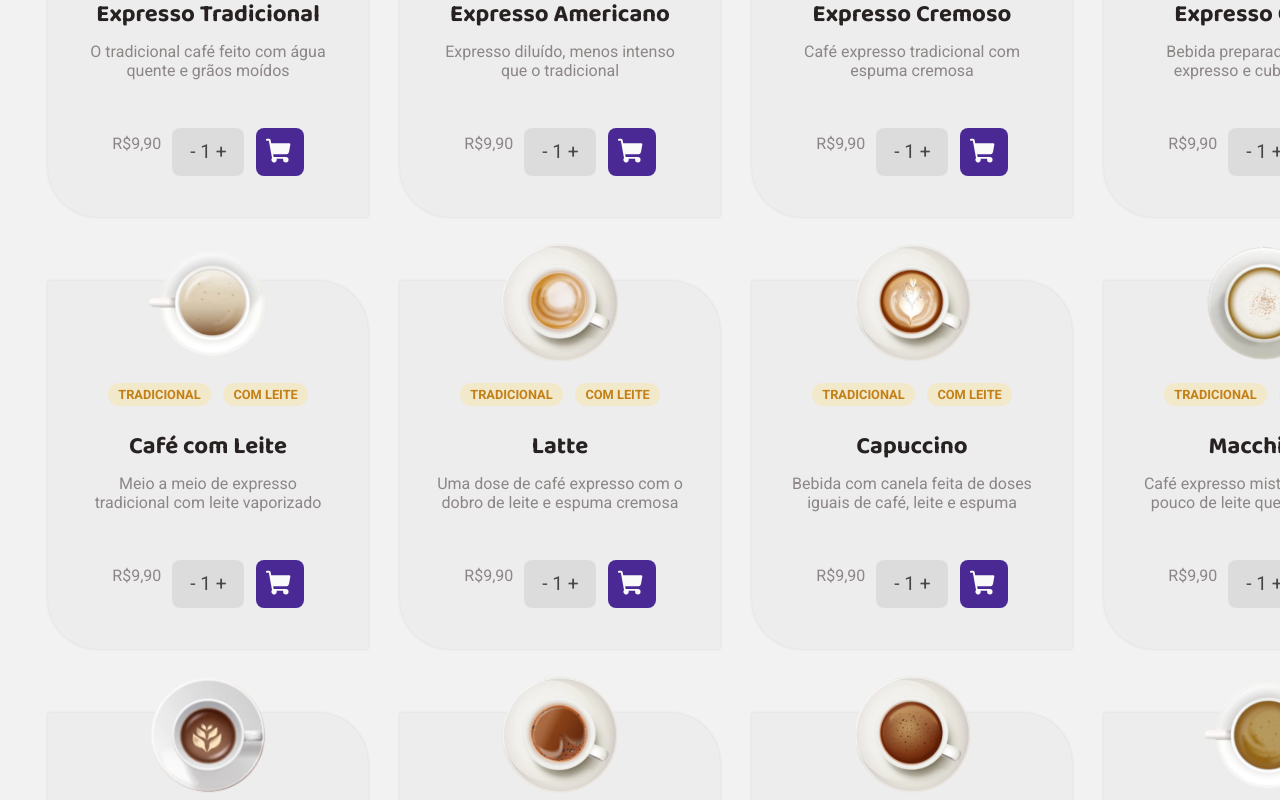
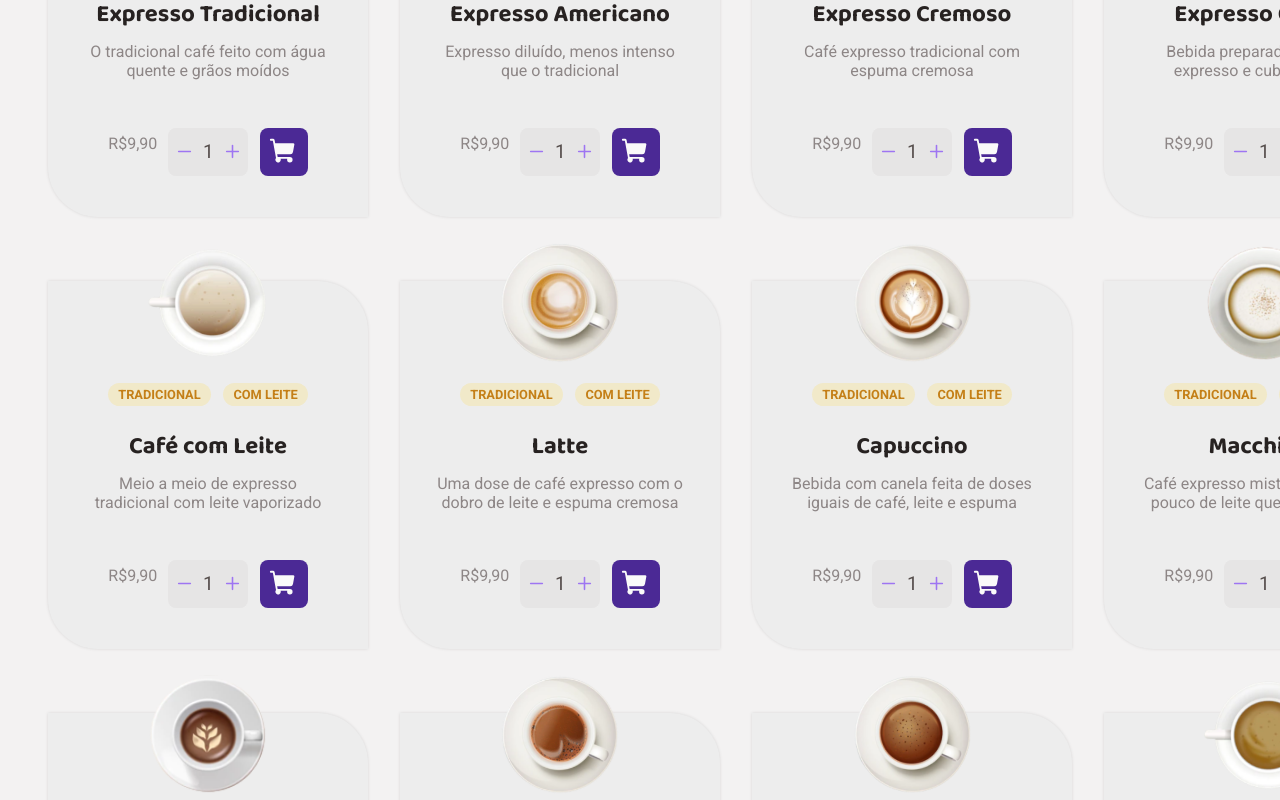
Before and after one commit to 2305ray/coffee-ignite-ts, a React (Vite) app: page / in a window 1280 px wide. Shown: the part 1240-2040 px from the top of the page. Built offline with nearby package versions, Linux system fonts and the light colour scheme.

Commit message:
botão de adicionar pronto

```diff
--- a/src/STYLES/global/global.ts
+++ b/src/STYLES/global/global.ts
@@ -8,8 +8,7 @@ export const GlobalStyle = createGlobalStyle`
   }
 
   :focus {
-    outline: 0;
-    box-shadow: 0 0 0 2px ${(props) => props.theme['YELLOW-500']};
+    outline: none;
   }
 
   body {
--- a/src/components/Header/styles.ts
+++ b/src/components/Header/styles.ts
@@ -61,6 +61,9 @@ export const ContainerHeader = styled.header<HeaderProps>`
      a.cart:hover {
     background: ${(props) => props.theme["YELLOW-300"]}; /* Altere a cor de fundo ao passar o mouse */
 
+     &:active {
+      transform: scale(0.9); /* Reduz um pouco o ícone ao clicar */
+    }
 }
 
     a.cart:focus {
--- /dev/null
+++ b/src/components/Pages/home/ListaDeCafés.ts
@@ -0,0 +1,208 @@
+import { ShoppingCart, Plus } from 'phosphor-react';
+import { styled } from "styled-components";
+
+export const ContainerAll = styled.div`
+  display: flex;
+
+  h1 {
+    font-size: 2.5rem;
+    margin-bottom: 6rem;
+    font-weight: 800;
+    color: ${props => props.theme["GRAY-400"]};
+  }
+`;
+
+export const ComprasDeCafe = styled.div`
+  display: grid;
+  grid-template-columns: repeat(4, 1fr);
+  text-align: center;
+  align-items: center;
+  justify-content: center;
+  margin-bottom: 2rem;
+
+  header {
+    width: 100%;
+    display: flex;
+    justify-content: center;
+    margin-bottom: 1rem;
+  }
+
+  header img {
+    max-width: 100%;
+    height: auto;
+    max-height: 120px;
+    margin-top: -80px;
+  }
+
+  h5 {
+    font-size: 1.5rem;
+    font-weight: bold;
+    font-family: 'Baloo 2', sans-serif;
+    color: ${props => props.theme["GRAY-500"]};
+    margin-bottom: 0.5rem;
+  }
+
+  p {
+    font-size: 1rem;
+    color: ${props => props.theme["GRAY-200"]};
+    margin-bottom: 1rem;
+
+    &.categories {
+      font-size: 0.8rem;
+      font-weight: 700;
+      display: flex;
+      color: ${props => props.theme["YELLOW-500"]};
+      height: 2rem;
+      width: 5rem;
+      align-items: center;
+      justify-content: center;
+      gap: 0.8rem;
+      white-space: nowrap;
+
+      .tag-item {
+        padding: 4px 10px;
+        border-radius: 15px;
+        background: ${props => props.theme["YELLOW-100"]};
+      }
+    }
+  }
+
+  section {
+    margin-top: 1rem;
+    gap: 0.7rem;
+    display: flex;
+    justify-content: space-between;
+    align-items: center;
+    padding-top: 1rem;
+    flex-grow: 0;
+  }
+
+  button {
+    background: ${props => props.theme["GRAY-100"]};
+    border-radius: 8px;
+    border: none;
+    width: 4.5rem;
+    height: 3rem;
+    opacity: 0.7;
+    font-size: 1.2rem;
+  }
+
+  .ShoppingCart {
+    color: ${props => props.theme["WHITE-100"]};
+    background: ${props => props.theme["PURPLE-500"]};
+    width: 3rem;
+    height: 3rem;
+    opacity: 1;
+    padding: 0.6rem;
+    transition: transform 0.1s ease, background-color 0.2s ease;
+  }
+
+  .ShoppingCart:hover {
+    background: ${props => props.theme["PURPLE-300"]};
+    transform: scale(1.1);
+    cursor: pointer;
+    box-shadow: ${(props) => props.theme["PURPLE-500"]} 0 4px 5px;
+  }
+
+  .ShoppingCart:focus {
+    outline: none;
+  }
+
+  .ShoppingCart:active {
+    transform: translateY(2px);
+    box-shadow: ${(props) => props.theme["PURPLE-500"]} 0 2px 0;
+  }
+
+  @media (max-width: 768px) {
+    grid-template-columns: 1fr;
+    padding: 1rem;
+
+    header img {
+      max-height: 100px;
+    }
+
+    h5 {
+      font-size: 1.25rem;
+    }
+
+    p {
+      font-size: 0.875rem;
+    }
+  }
+`;
+
+export const Content = styled.div`
+  border-top-right-radius: 50px;
+  border-bottom-left-radius: 50px;
+  display: flex;
+  padding: 2rem;
+  align-items: center;
+  justify-content: center;
+  flex-direction: column;
+  background: ${props => props.theme["WHITE-300"]};
+  width: 20rem;
+  height: 23rem;
+  box-shadow: ${props => props.theme["GRAY-100"]} 0px 0px 3px;
+`;
+
+export const ContainerCoffee = styled.div`
+  display: grid;
+  align-items: flex-start;
+  grid-template-columns: repeat(4, 1fr);
+  gap: 2rem;
+  width: 100%;
+  margin: 0 auto;
+
+  @media (max-width: 1200px) {
+    grid-template-columns: repeat(3, 1fr);
+  }
+
+  @media (max-width: 900px) {
+    grid-template-columns: repeat(2, 1fr);
+  }
+
+  @media (max-width: 600px) {
+    grid-template-columns: 1fr;
+  }
+`;
+
+export const QuantityControl = styled.div`
+  display: flex;
+  justify-content: center;
+  align-items: center;
+  background: ${props => props.theme["WHITE-500"]}; /* Mantém a harmonia do layout */
+  padding: 0.5rem;
+  border-radius: 8px;
+  width: 5rem;
+  height: 3rem;
+  gap: 0.5rem;
+
+  button {
+    display: flex;
+    background: none;
+    border: none;
+    padding: 2px;
+    border-radius: 4px;
+    cursor: pointer;
+    color: ${props => props.theme["PURPLE-300"]};
+    align-items: center;
+    justify-content: center;
+
+    &:hover {
+      color: ${props => props.theme["PURPLE-500"]};
+    }
+
+    &:focus-visible {
+       outline: none !important; /* Remover qualquer outline */
+      border: none !important;  /* Garantir que não tenha borda */
+    }
+
+    &:active {
+      transform: scale(0.9); /* Faz o ícone encolher um pouco ao clicar */
+    }
+  }
+
+  span {
+    font-size: 1.2rem;
+  }
+`;
--- a/src/components/Pages/home/cafés.ts
+++ /dev/null
@@ -1,181 +0,0 @@
-import { ShoppingCart } from 'phosphor-react';
-import { styled } from "styled-components";
-
-
-export const ContainerAll = styled.div`
-display: flex;
-
-h1 {
-  font-size: 2.5rem;
-  margin-bottom: 6rem;
-  font-weight: 800;
-  color: ${props => props.theme["GRAY-400"]};
-}
-`
-
-export const ComprasDeCafe = styled.div`
-  display: grid;
-  grid-template-columns: repeat(4, 1fr) ; /* 4 colunas flexíveis */
-  text-align: center;
-  align-items: center;
-  justify-content: center;
-  margin-bottom: 2rem;
-
-
-  div {
-    border-top-right-radius: 50px;
-    border-bottom-left-radius: 50px;
-    display: flex;
-    padding: 2rem;
-    align-items: center;
-    justify-content: center;
-    flex-direction: column; /* Alinha o conteúdo dentro do item */
-    background: ${props => props.theme["WHITE-300"]};
-    width: 20rem;  /* Definindo largura */
-    height: 23rem; /* Definindo altura */
-    box-shadow: ${props => props.theme["GRAY-100"]} 0px 0px 3px
-  }
-
-  header {
-    width: 100%;
-    display: flex;
-    justify-content: center;
-    margin-bottom: 1rem;
-  }
-
-  header img {
-    max-width: 100%;
-    height: auto;
-    max-height: 120px;
-    margin-top: -80px; /* Move a imagem para cima */
-  }
-
-  h5 {
-    font-size: 1.5rem;
-    font-weight: bold;
-    font-family: 'Baloo 2', sans-serif;
-    color: ${props => props.theme["GRAY-500"]};
-    margin-bottom: 0.5rem;
-  }
-
-  p {
-    font-size: 1rem;
-    color: ${props => props.theme["GRAY-200"]};
-    margin-bottom: 1rem;
-
-    &.categories{
-      font-size: 0.8rem;
-      font-weight: 700;
-      display: flex;
-      color: ${props => props.theme["YELLOW-500"]};
-      height: 2rem;
-      width: 5rem;
-      align-items: center;
-      justify-content: center;
-      gap: 0.8rem;
-      white-space: nowrap;
-
-      .tag-item {
-        padding: 4px 10px;
-        border-radius: 15px;
-        background: ${props => props.theme["YELLOW-100"]};
-      }
-    }
-  }
-
-
-  section {
-    margin-top: 1rem;
-    gap: 0.7rem;
-    display: flex;
-    justify-content: space-between; /* Alinha os botões de incremento e decremento */
-    align-items: center; /* Garante que os elementos fiquem centralizados verticalmente */
-    padding-top: 1rem;
-    flex-grow: 0; /* Impede que o footer cresça mais do que o necessário */
-
-    p {
-      align-items: center;
-      justify-content: center;
-    }
-
-  }
-
-  button {
-    background: ${props => props.theme["GRAY-100"]};
-    border-radius: 8px;
-    border: none;
-    width: 4.5rem;
-    height: 3rem;
-    opacity: 0.7;
-    font-size: 1.2rem;
-
-
-  }
-    .ShoppingCart {
-      color: ${props => props.theme["WHITE-100"]};
-      background: ${props => props.theme["PURPLE-500"]};
-      width: 3rem;
-      height: 3rem;
-      opacity: 1;
-      padding: 0.6rem;
-      transition: transform 0.2s ease, box-shadow 0.2s ease, background-color 0.3s ease;
-    }
-
-    .ShoppingCart:hover {
-      color: ${props => props.theme["WHITE-100"]};
-      background: ${props => props.theme["PURPLE-300"]};
-      transform: scale(1.1);
-      cursor: pointer;
-      box-shadow: ${(props) => props.theme["PURPLE-500"]} 0 4px 5px;
-    }
-
-      .ShoppingCart:focus {
-        outline: none;
-         box-shadow: ${(props) => props.theme["PURPLE-500"]} 0 0 8px;
-      }
-
-    .ShoppingCart:active {
-      transform: translateY(2px);
-      box-shadow: ${(props) => props.theme["PURPLE-500"]} 0 2px 0;
-}
-
-
-  @media (max-width: 768px) {
-    grid-template-columns: 1fr; /* Em telas menores, um item por linha */
-    padding: 1rem;
-
-    header img {
-      max-height: 100px;
-    }
-
-    h5 {
-      font-size: 1.25rem;
-    }
-
-    p {
-      font-size: 0.875rem;
-    }
-  }
-`;
-
-export const ContainerCoffee = styled.div`
-  display: grid;
-  align-items: flex-start;
-  grid-template-columns: repeat(4, 1fr); /* Define 4 colunas de largura igual */
-  gap: 2rem; /* Espaço entre as colunas */
-  width: 100%;
-  margin: 0 auto; /* Centraliza o grid na tela */
-
-
-  @media (max-width: 1200px) {
-    grid-template-columns: repeat(3, 1fr); /* Reduz para 3 colunas em telas menores */
-  }
-
-  @media (max-width: 900px) {
-    grid-template-columns: repeat(2, 1fr); /* Reduz para 2 colunas em telas ainda menores */
-  }
-
-  @media (max-width: 600px) {
-    grid-template-columns: 1fr; /* Uma coluna em telas pequenas */
-  }
-`;
--- a/src/components/Pages/home/cafés.tsx
+++ b/src/components/Pages/home/cafés.tsx
@@ -0,0 +1,16 @@
+ import { Minus, Plus } from 'phosphor-react';
+import { QuantityControl } from './ListaDeCafés'
+
+
+
+import React from 'react';
+
+export function AdicionarItem() {
+    return (
+  <QuantityControl>
+              <button type="button"><Minus size={17} weight='bold' /></button>
+              <span>1</span>
+              <button type="button"><Plus size={17} weight='bold'/></button>
+    </QuantityControl>
+ )
+}
--- a/src/components/Pages/home/index.tsx
+++ b/src/components/Pages/home/index.tsx
@@ -1,12 +1,12 @@
 import React, { useEffect, useState } from "react";
 import café from '../../../assets/café.svg';
-import { ComprasDeCafe, ContainerCoffee, ContainerAll } from './cafés'
+import { ComprasDeCafe, ContainerCoffee, ContainerAll, QuantityControl, Content } from './ListaDeCafés'
 import { expressoTradicional, expressoAmericano, expressoCremoso, expressoGelado,
   caféComLeite, latte, capuccino, macchiato, mocaccino, chocolateQuente, cubano,
   havaiano, arabe, irlandes } from './cafesSvg';
 import { Package, ShoppingCart, Timer, Coffee } from "phosphor-react";
 import { ContainerShop, QualitysBrandConatiner, Rodape, SeparatorImage } from './styles';
-
+import { AdicionarItem } from './cafés';
 
 interface CoffeeProps {
   image: string;
@@ -137,7 +137,7 @@ export function BuyACoffee({ image, description, title, categories, footer }: Co
 
 
     <ComprasDeCafe>
-      <div>
+      <Content>
         <header>
           <img src={image} alt={`Imagem do ${title}`} />
         </header>
@@ -150,13 +150,13 @@ export function BuyACoffee({ image, description, title, categories, footer }: Co
         <p>{description}</p>
         <section>
             <p>R${footer}</p>
-            <button type="button">- <span>1</span> +</button>
+            <AdicionarItem />
             <button className="ShoppingCart" type="submit">
               <ShoppingCart size={29}  weight="fill"/>
             </button>
         </section>
 
-      </div>
+      </Content>
 
     </ComprasDeCafe>
 
```
